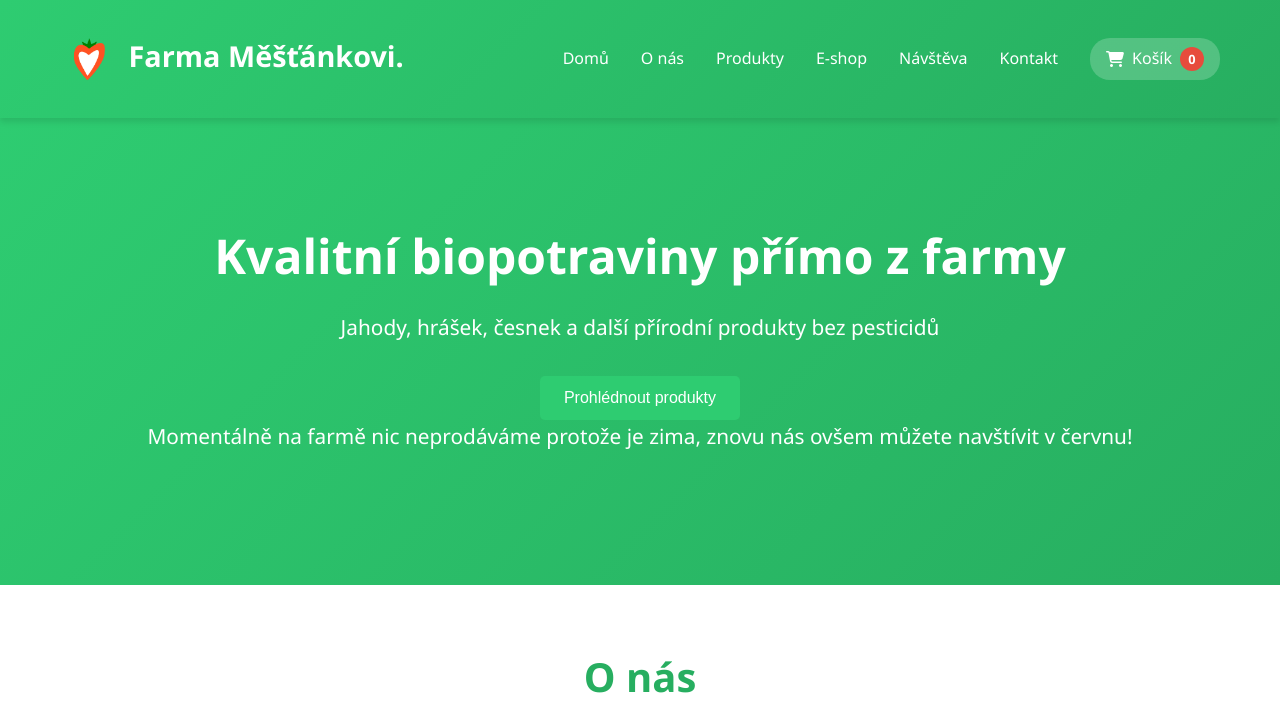
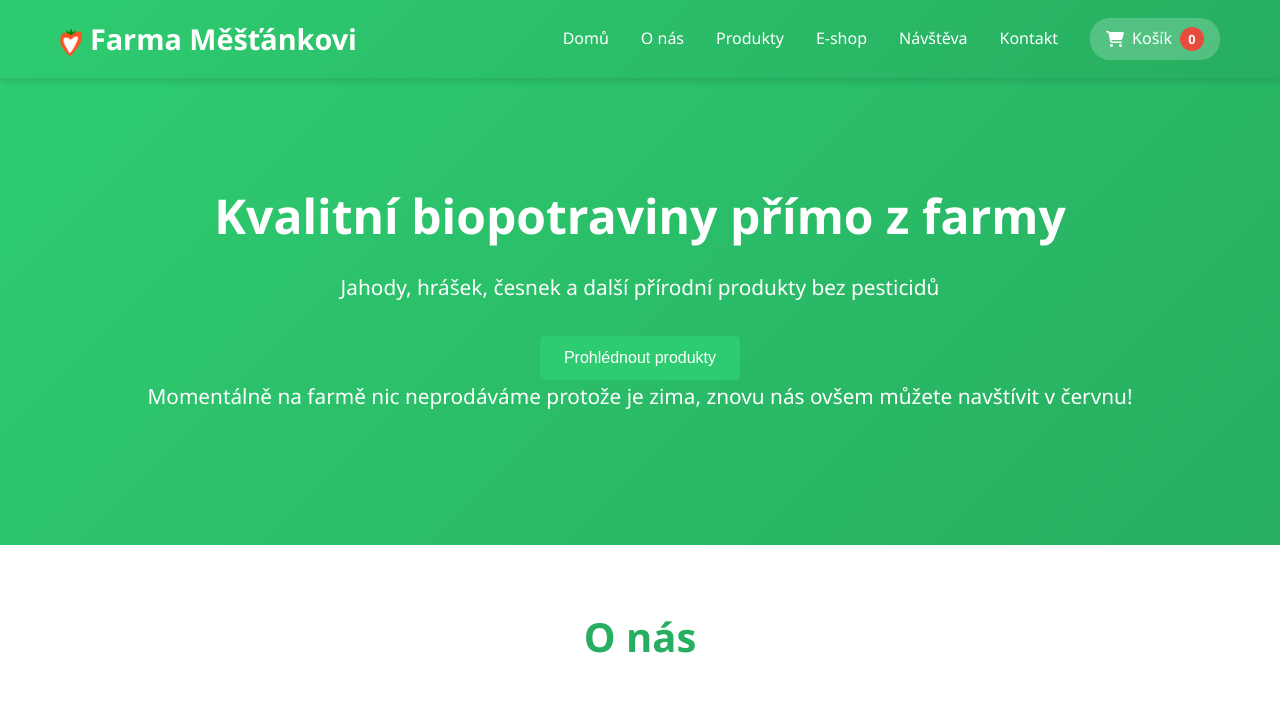
Before and after one commit to Shmajdalf/Farma-mestankovi, a plain HTML site: page index.html in a window 1280 px wide. Shown: the top 714 px of the page. Drawn offline with Linux system fonts and the light colour scheme.

Commit message:
just some logo editing

```diff
--- a/index.html
+++ b/index.html
@@ -13,8 +13,8 @@
         <div class="container">
             <div class="nav-brand">
                 <h1>
-                    <img src="logo.png" alt="logo" style="vertical-align: middle; height: 3em;">
-                    Farma Měšťánkovi.
+                    <img src="logo-bigger.png" alt="logo" style="vertical-align: middle; height: 1em;">
+                    Farma Měšťánkovi
                 </h1>
             </div>
             <button class="mobile-menu-btn" id="mobileMenuBtn">
```
Also changed, not shown: logo-bigger.png (added).
